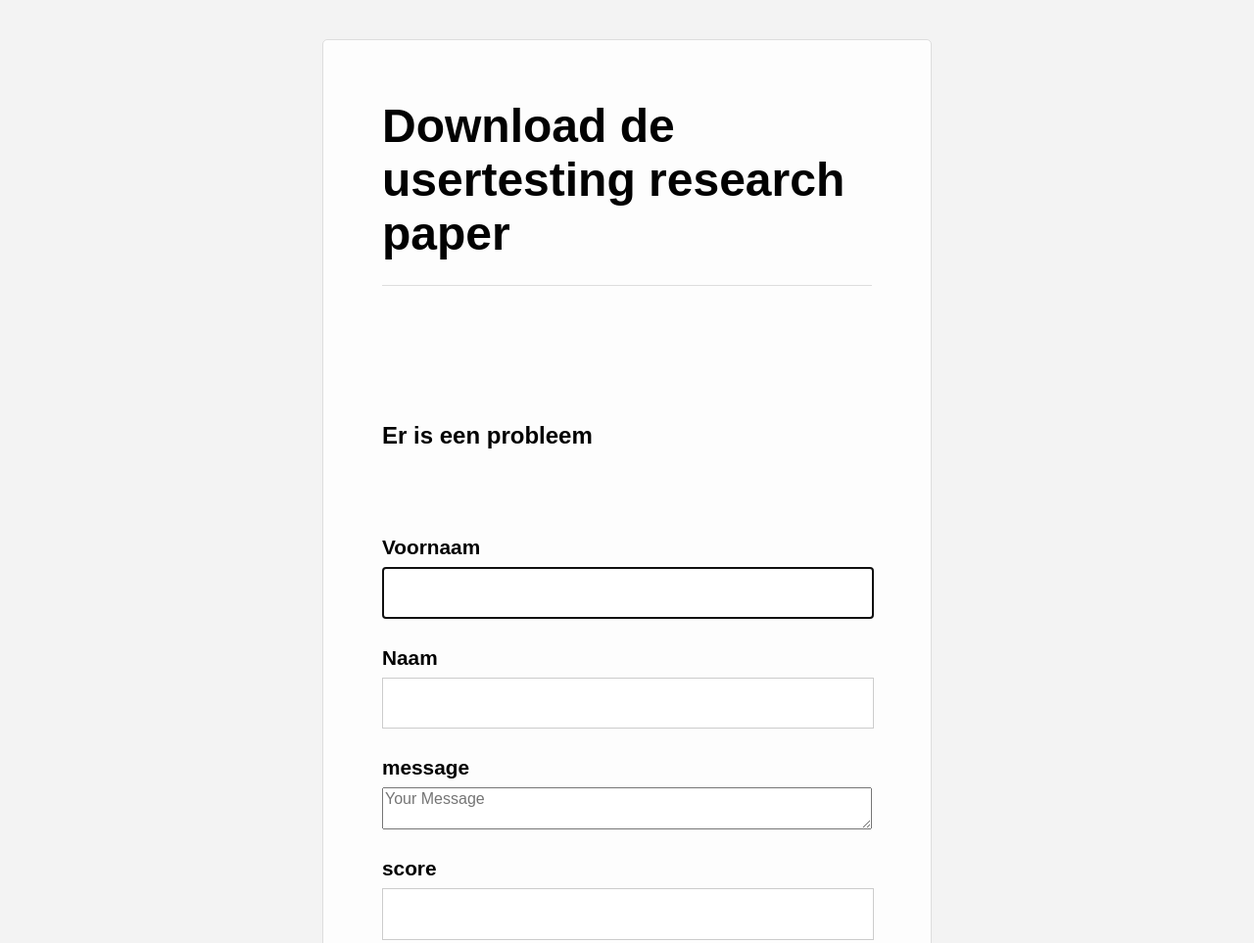
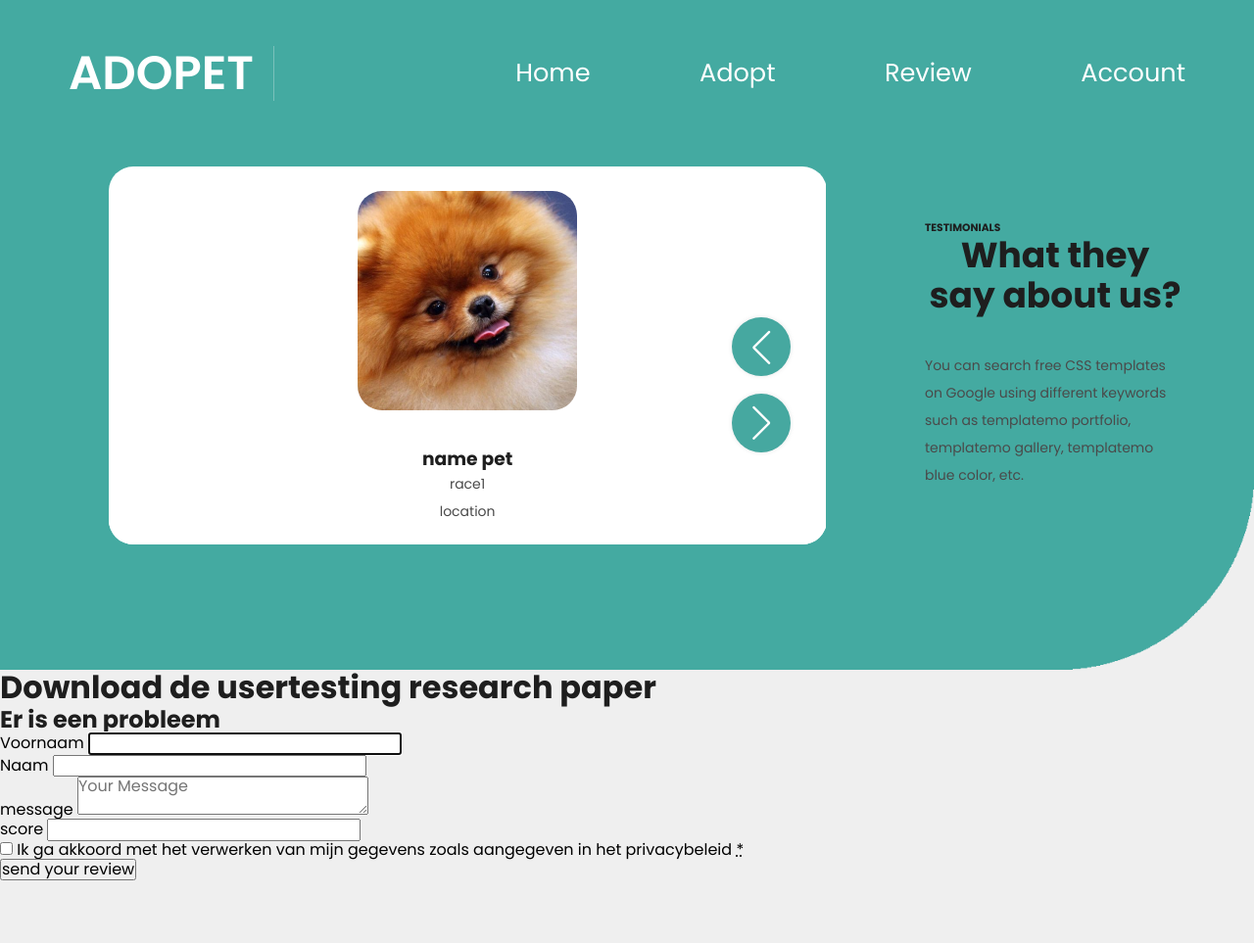
Before and after one commit to evdevloo/pet-adoption, a website built with Vite: page client/review.html in a window 1280 px wide. Shown: the top 963 px of the page at 98% size. After the commit the page ends 899 px from the top, so only its background shows below. Built offline with nearby package versions, Linux system fonts and the light colour scheme; no server answers.

Commit message:
started css of review page. header of page almost finished. still need to add button to make review and the rest still need to be shown in flexwrap

```diff
--- a/client/css/main.css
+++ b/client/css/main.css
@@ -55,6 +55,7 @@ header {
     background-color: transparent;
     width: 100%;
     top: 2.5em;
+    z-index: 99;
 
 }
 
@@ -96,22 +97,24 @@ header h1 {
  }
 
 
-.banner {
+.banner, body .reviewSwipe-section {
     background-image: url("../assets/img/bannerBackground.png");
     background-position: right bottom;
     background-repeat: no-repeat;
     background-size: cover;
     padding: 10.625em 0 8em 0;
 }
-
 .banner .container {
-    background-image: url("../assets/img/adoptionBanner.png");
     background-repeat: no-repeat;
     background-position: center center;
     background-size: cover;
     border-radius: 25px;
     padding: 12.5em 9.375em 4.6em 3.125em;
 }
+.banner #homeBanner{
+    background-image: url("../assets/img/adoptionBanner.png");
+}
+
 .banner h1 {
     font-size: 36px;
     line-height: 50px;
@@ -184,7 +187,7 @@ option[value=""][disabled] {
 option {
     color: #ffffff;
 }
-.swipe-section {
+.petSwipe-section, .reviewSwipe-section {
     width: 100%;
     padding: 40px 0;
     position: relative;
@@ -192,15 +195,14 @@ option {
     margin-left: auto;
 
 }
-.swipe-section .container {
+.petSwipe-section .container, .reviewSwipe-section .containerCards {
 
     overflow: hidden;
+    position: relative;
     text-align: center;
-
-
 }
 
-.swipe-section h2 {
+.petSwipe-section h2, .reviewSwipe-section h2 {
     text-align: center;
     margin-bottom: 1em;
     font-size: 36px;
@@ -213,12 +215,16 @@ option {
     height: 100%;
 }
 
-.swipe-section .container .card {
+.card {
     border-radius: 25px;
     display: flex;
     flex-direction: column;
     flex-shrink: 0;
     background-color: #46A8A0;
+}
+
+.reviewSwipe-section .reviewSwiper .card {
+    background-color: #FFFFFF;
 }
 .card .image-content {
     padding: 25px 0;
@@ -244,19 +250,43 @@ figure {
     object-fit: cover;
     border-radius: 25px;
 }
-#button-next {
+#button-next, .reviewSwiper #button-prev{
     right: 0;
     left: auto;
 }
+.reviewSwipe-section #button-next, .reviewSwipe-section #button-prev {
+    right: 1.5em;
+    color: #FFFFFF;
+    background-color: #46A8A0;
+    width: 60px;
+    height: 60px;
+    font-size: 24px;
+    border-radius: 50%;
+    box-shadow: 0px 0px 5px rgba(0, 0, 0, 0.10);
+    opacity: 1;
+    transition: all .3s;
 
+}
 #button-prev {
     left: 0;
     right: auto;
 }
 
+
+.reviewSwiper #button-next {
+    top: 60%;
+}
+
+.reviewSwiper #button-prev{
+    top: 40%;
+}
+
+#button-next, #button-prev {
+    top: 50%;
+}
+
 #button-next, #button-prev {
     position: absolute;
-    top: 50%;
     z-index: 10;
     cursor: pointer;
     display: flex;
@@ -290,6 +320,17 @@ figure {
 }
 .swiper-pagination-bullet-active{
     background-color: #46A8A0;
+}
+.reviewSwipe .container {
+    display: flex;
+}
+.reviewSwipe-section .containerHeader {
+    align-self: center;
+}
+.containerHeader .section-heading {
+    margin-bottom: 0;
+    margin-left: 60px;
+    vertical-align: middle;
 }
 
 .info {
@@ -402,7 +443,7 @@ footer h1 {
 
 
 @media (min-width: 768px) {
-    .container, .swipe-section {
+    .container, .containerCards, .petSwipe-section {
         max-width: 45em;
     }
     header h1 {
@@ -411,36 +452,17 @@ footer h1 {
     .searchBar {
         top: 28.02em;
     }
-    .swipe-section .container {
+    .petSwipe-section .container, .reviewSwipe-section .containerCards{
+        padding: 0 10%;
         margin: 0 1.61em;
-    }
-    .swipe-section .container{
-        padding: 0 10%;
     }
 
 }
 
-@media (min-width: 992px) {
-    .container, .swipe-section {
-        max-width: 60em;
-    }
-    header h1 {
-        margin-right: 18.17%;
-    }
-    .searchBar {
-        top: 30.85em;
-    }
-    .swipe-section .container {
-        margin: 0 2.15em;
-    }
-    .swipe-section .container{
-        padding: 0;
-    }
 
-}
 @media (max-width: 992px) {
 
-    .banner {
+    .banner, .reviewSwipe-section {
         padding-top: 7.8em;
     }
     .info {
@@ -451,9 +473,28 @@ footer h1 {
     }
 
 }
+@media (min-width: 992px) {
+    .container, .containerCards, .petSwipe-section {
+        max-width: 60em;
+    }
+    .reviewSwipe-section .container {
+         display: flex;
+    }
+    header h1 {
+        margin-right: 18.17%;
+    }
+    .searchBar {
+        top: 30.85em;
+    }
+    .petSwipe-section .container, .reviewSwipe-section .containerCards{
+        padding: 0;
+        margin: 0 2.15em;
+    }
+
+}
 
 @media (min-width: 1200px) {
-    .container, .swipe-section {
+    .container, .containerCards, .petSwipe-section  {
         max-width: 71.25em;
     }
     header h1 {
@@ -466,20 +507,20 @@ footer h1 {
     .searchBar {
         top: 34.35em;
     }
-    .swipe-section .container {
+    .petSwipe-section .container, .reviewSwipe-section .containerCards {
         margin: 0 2.54em;
     }
 
 }
 
 @media (min-width: 1400px) {
-    .container, .swipe-section {
+    .container, .containerCards, .petSwipe-section {
         max-width:82.5em
     }
     header h1 {
         margin-right: 24.12%;
     }
-    .swipe-section .container {
+    .petSwipe-section .container, .reviewSwipe-section .containerCards {
         margin: 0 2.95em;
     }
 
--- a/client/js/swiper.js
+++ b/client/js/swiper.js
@@ -1,4 +1,4 @@
-let swiper = new Swiper(".mySwiper", {
+let petSwiper = new Swiper(".petSwiper", {
     loop: true,
     loopFillGroupWithBlank: true,
     centeredSlides: false,
@@ -33,3 +33,27 @@ let swiper = new Swiper(".mySwiper", {
         },
     },
 });
+
+let reviewSwiper = new Swiper(".reviewSwiper", {
+    loop: true,
+    loopFillGroupWithBlank: true,
+    centeredSlides: false,
+    fade: 'true',
+    grabCursor: 'true',
+    pagination: {
+        el: ".swiper-pagination",
+        clickable: true,
+        dynamicBullets: true,
+    },
+    navigation: {
+        nextEl: "#button-next",
+        prevEl: "#button-prev",
+    },
+    breakpoints:{
+        0: {
+            slidesPerView: 1,
+            slidesPerGroup: 1,
+            spaceBetween: 100,
+        }
+    },
+});
--- a/client/review.html
+++ b/client/review.html
@@ -3,16 +3,121 @@
 <head>
   <meta charset="UTF-8">
   <meta name="viewport" content="width=device-width, initial-scale=1.0">
-  <title>Download de usertesting research paper</title>
+  <title>review</title>
   <link rel="stylesheet" href="https://necolas.github.io/normalize.css/8.0.1/normalize.css">
-  <link rel="stylesheet" href="style.css">
+  <!--<link rel="stylesheet" href="style.css">-->
+  <link href="css/main.css" rel="stylesheet" />
+
+</head>
+<body>
+  <header>
+    <div class="container">
+      <nav class="navbar">
+        <h1>
+          <a class="logo" href="index.html">AdoPet</a>
+        </h1>
+        <ul>
+          <li class="active">
+            <a href="#">
+              <span class="text">Home</span>
+            </a>
+          </li>
+          <li>
+            <a href="#">
+              <span class="text">Adopt</span>
+            </a>
+          </li>
+          <li>
+            <a href="./review.html">
+              <span class="text">Review</span>
+            </a>
+          </li>
+          <li>
+            <a href="#">
+              <span class="text">Account</span>
+            </a>
+          </li>
+        </ul>
+      </nav>
+    </div>
+  </header>
+  <section class="reviewSwipe-section">
+    <div class="container">
+      <div class="reviewSwiper containerCards">
+        <div class="swiper-wrapper cards">
+          <div class="swiper-slide card">
+            <div class="image-content">
+              <figure class="card-image">
+                <img src="assets/img/dog1.png " alt="" class="card-img">
+              </figure>
+            </div>
+
+            <div class="card-content">
+              <h3 class="name">name pet</h3>
+              <p>
+                race1
+              </p>
+              <p>
+                location
+              </p>
+            </div>
+            <a class="overlay-link" href="#"></a>
+          </div>
+          <div class="swiper-slide card">
+            <div class="image-content">
+              <figure class="card-image">
+                <img src="assets/img/dog2.png " alt="" class="card-img">
+              </figure>
+            </div>
+
+            <div class="card-content">
+              <h3 class="name">name pet</h3>
+              <p>
+                race
+              </p>
+              <p>
+                location
+              </p>
+            </div>
+            <a class="overlay-link" href="#"></a>
+          </div>
+          <div class="swiper-slide card">
+            <div class="image-content">
+              <figure class="card-image">
+                <img src="assets/img/dog3.png " alt="" class="card-img">
+              </figure>
+            </div>
+
+            <div class="card-content">
+              <h3 class="name">name pet</h3>
+              <p>
+                race
+              </p>
+              <p>
+                location
+              </p>
+            </div>
+            <a class="overlay-link" href="#"></a>
+          </div>
+        </div>
+        <div class="swiper-navBtn" id="button-next"></div>
+        <div class="swiper-navBtn" id="button-prev"></div>
+        <div class="swiper-pagination"></div>
+      </div>
+      <div class="containerHeader">
+        <div class="section-heading">
+          <h6>TESTIMONIALS</h6>
+          <h2>What they say about us?</h2>
+          <p>You can search free CSS templates on Google using different keywords such as templatemo portfolio, templatemo gallery, templatemo blue color, etc.</p>
+        </div>
+      </div>
+    </div>
 
 
 
-</head>
-<body>
+  </section>
 
-<section>
+  <section>
   <form id="myVerySpecialForm" action="#" novalidate>
 
     <h1>Download de usertesting research paper</h1>
@@ -71,7 +176,7 @@
     </div>
   </form>
 </section>
-<section id="reviews">
+  <section id="reviews">
   <div class="container">
     <div id="eventBox">
 
@@ -79,7 +184,10 @@
   </div>
 </section>
 
-<script type="module" src="main.js"></script>
-<script src="reviews.js"></script>
+  <script type="module" src="main.js"></script>
+  <script src="https://unpkg.com/swiper/swiper-bundle.min.js"></script>
+  <script src="js/swiper.js"></script>
+
+  <script src="reviews.js"></script>
 </body>
 </html>
--- a/server/app.js
+++ b/server/app.js
@@ -2,15 +2,17 @@
 import express from "express";
 import cors from "cors";
 import routes from "./routes/reviews.js"
+import morgan from "morgan";
 
 // make a new express app
 const app = express()
 
 // 1. Middleware
 app.use(cors());
-app.use(express.json())
+app.use(morgan('combined'));
+app.use(express.json());
 
 // 2. Routes
-app.use('/api/v1/review', routes)
+app.use('/', routes)
 
 export { app }
--- a/server/package.json
+++ b/server/package.json
@@ -15,6 +15,7 @@
   "dependencies": {
     "cors": "^2.8.5",
     "express": "^4.18.2",
+    "morgan": "^1.10.0",
     "mysql": "^2.18.1"
   }
 }
```
Also changed, not shown: client/index.html (+5 -4 lines), client/assets/img/output-onlinepngtools.png (deleted), client/assets/img/test-banner2.png (deleted), 1 other file.
